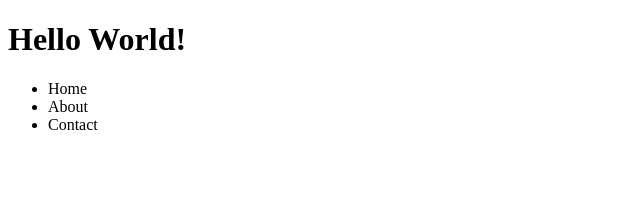
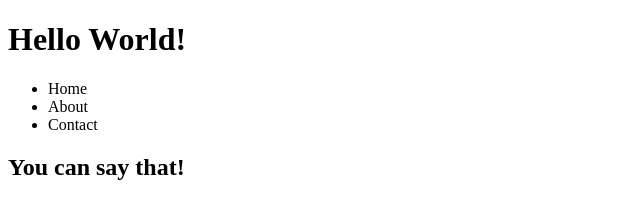
Before and after one commit to raksmeymom/Java_file_IO, a plain HTML site: page index.html in a window 1280 px wide. Shown: the whole page, without its empty margins (0-640 px from the left). Drawn offline with Linux system fonts and the light colour scheme.

Commit message:
Java file

```diff
--- a/index.html
+++ b/index.html
@@ -17,6 +17,7 @@
             <li><a href="contact.html"></a>Contact</li>
         </ul>
     </nav>
+    <h2>You can say that!</h2>
 
 </body>
 </html>
```
